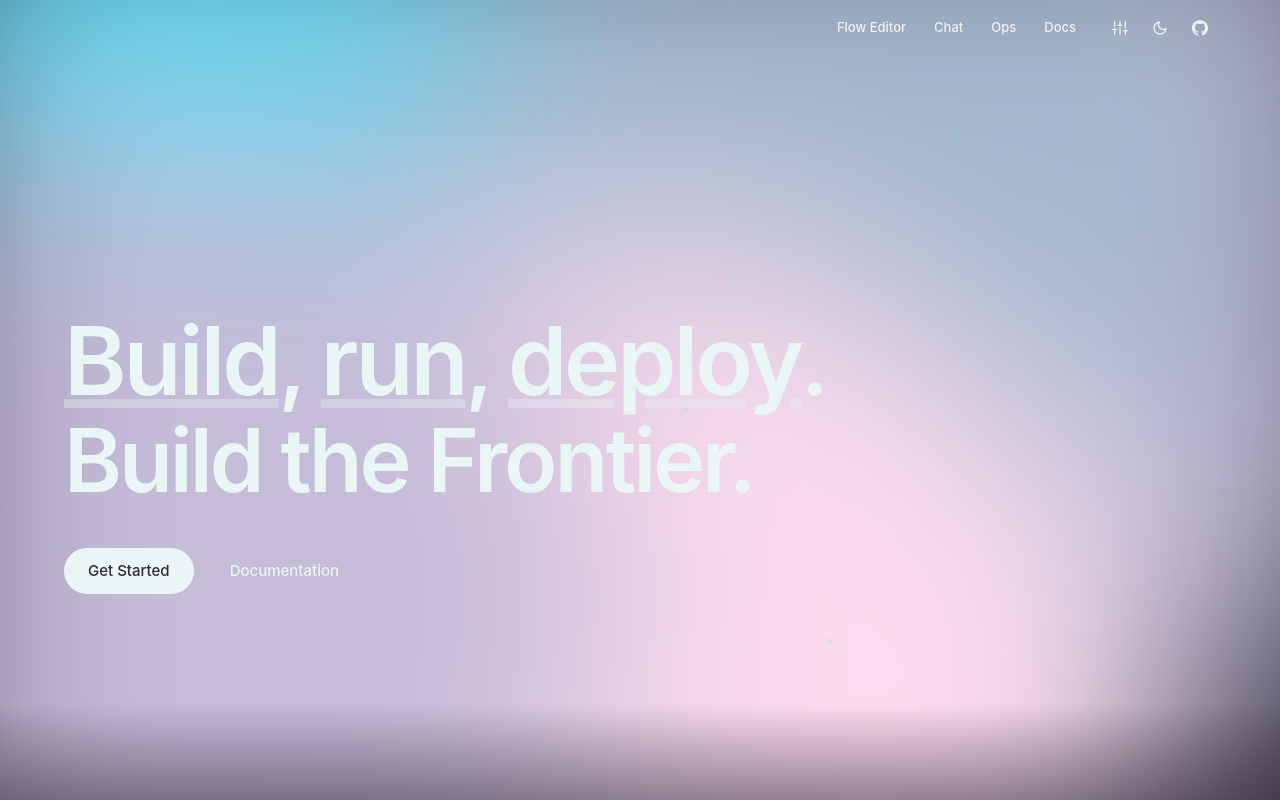
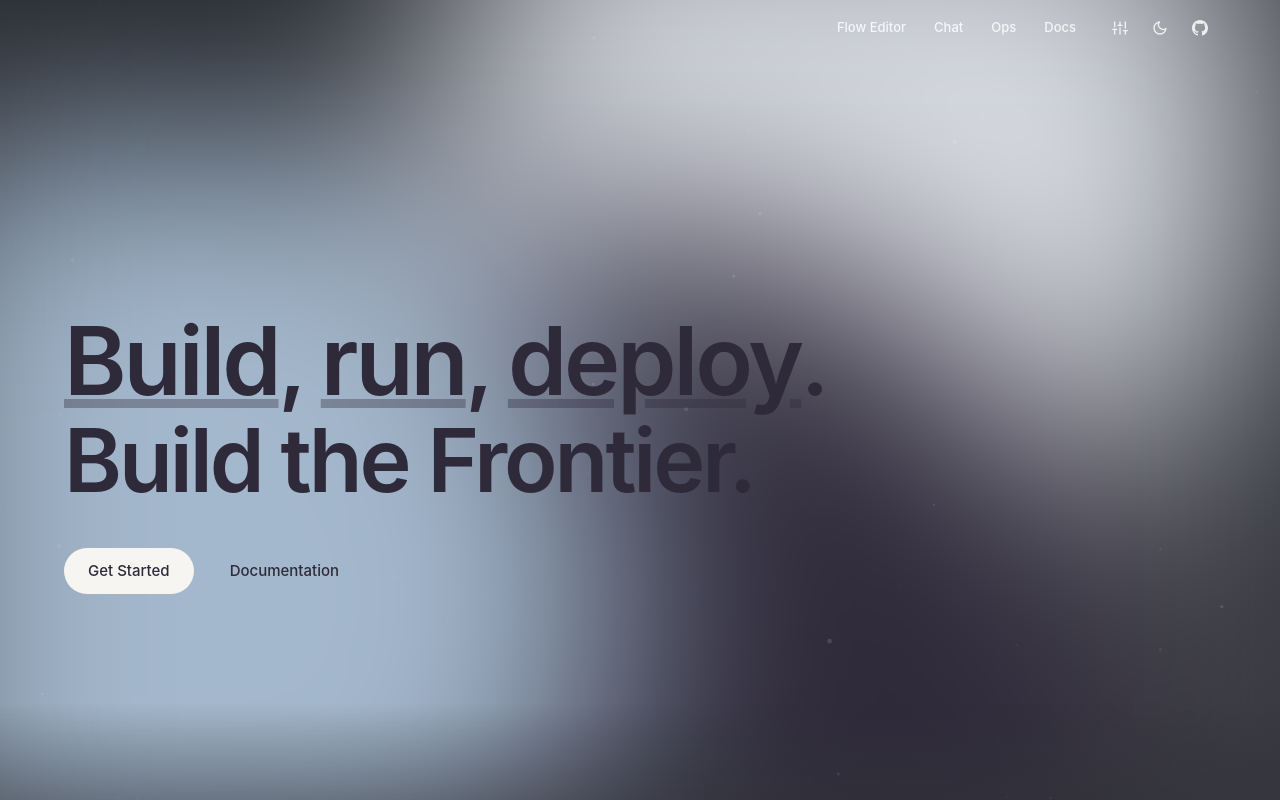
Before and after one commit to MercuriusDream/AkompANI, a website: page public/index.html in a window 1280 px wide. Both pictures are taken after a click on the button 1160 px from the left and 28 px from the top of the page. Shown: the top 800 px of the page. Drawn offline with Linux system fonts and the light colour scheme.

Commit message:
Update hero theme colors

```diff
--- a/public/index.html
+++ b/public/index.html
@@ -576,11 +576,11 @@
       const heroPalette = {
         light: {
           bg: '#eaf6f5',
-          colors: ['#c5bcd8', '#a4b8cd', '#fddcee', '#fbc8c8', '#d8dbe2', '#c5bcd8', '#a4b8cd'],
+          colors: ['#c5bcd8', '#a4b8cd', '#fddcee', '#fbc8c8', '#d8dbe2', '#c5bcd8', '#ffffff'],
         },
         dark: {
-          bg: '#2f2a3a',
-          colors: ['#63dff6', '#c5bcd8', '#fbc8c8', '#a4b8cd', '#63dff6', '#fddcee', '#c5bcd8'],
+          bg: '#33353b',
+          colors: ['#f7f5f2', '#33353b', '#ffffff', '#d8dbe2', '#1f2126', '#2f2a3a', '#a4b8cd'],
         },
       };
 
@@ -658,7 +658,7 @@
           ctx.arc(p.x, p.y, p.r, 0, Math.PI * 2);
           var isDark = document.documentElement.getAttribute('data-theme') === 'dark';
           ctx.fillStyle = isDark
-            ? 'rgba(99, 223, 246, ' + p.a * 0.42 + ')'
+            ? 'rgba(247, 245, 242, ' + p.a * 0.24 + ')'
             : 'rgba(51, 53, 59, ' + p.a * 0.18 + ')';
           ctx.fill();
         }
--- a/public/landing.css
+++ b/public/landing.css
@@ -82,15 +82,10 @@
 }
 
 [data-theme="dark"] .hero {
-  --hero-bg-base: #2f2a3a;
-  --hero-text: #eaf6f5;
-  --hero-text-soft: rgba(234, 246, 245, 0.86);
-  --hero-line: rgba(234, 246, 245, 0.34);
-  --hero-btn-primary-bg: #eaf6f5;
+  --hero-bg-base: #33353b;
+  --hero-btn-primary-bg: #f7f5f2;
   --hero-btn-primary-fg: #2f2a3a;
-  --hero-btn-primary-hover-bg: rgba(234, 246, 245, 0.88);
-  --hero-btn-secondary-border: rgba(234, 246, 245, 0.36);
-  --hero-btn-secondary-hover-bg: rgba(234, 246, 245, 0.1);
+  --hero-btn-primary-hover-bg: #ffffff;
 }
 
 /* Fade canvas into solid hero bg at bottom */
@@ -277,7 +272,7 @@
 }
 
 [data-theme="dark"] .features {
-  background: linear-gradient(to bottom, #2f2a3a 0%, var(--bg) 240px);
+  background: linear-gradient(to bottom, #33353b 0%, var(--bg) 240px);
 }
 
 .features-grid {
```
